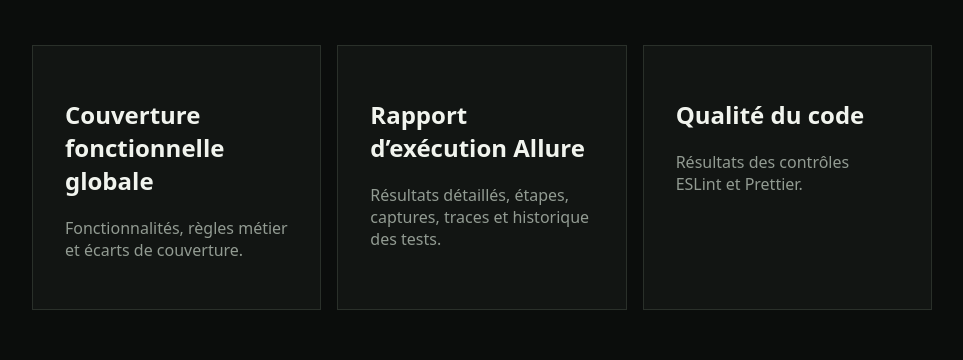
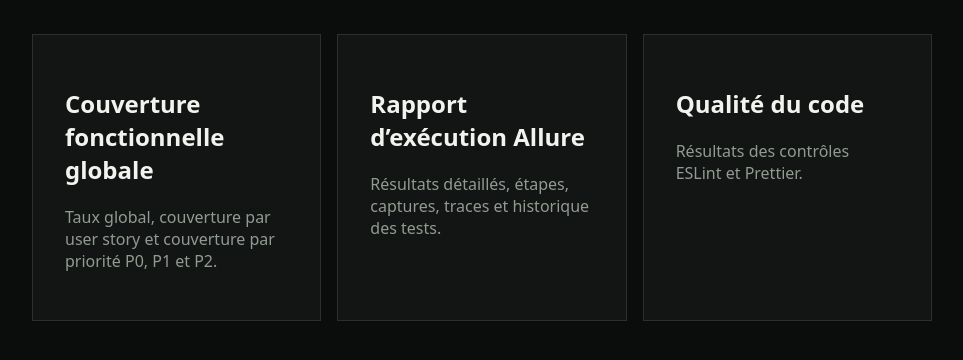
Before and after one commit to maximejoannis/saucedemo-qa-automation, a website: page reports/index.html in a window 1280 px wide. Shown: the part 440-800 px from the top of the page, without its empty margins (158-1121 px from the left). Drawn offline with Linux system fonts and the light colour scheme.

Commit message:
fix(reports): replace inaccurate coverage reports

```diff
--- a/reports/index.html
+++ b/reports/index.html
@@ -65,7 +65,7 @@
       <section class="reports">
         <a href="./coverage/">
           <h2>Couverture fonctionnelle globale</h2>
-          <p>Fonctionnalités, règles métier et écarts de couverture.</p>
+          <p>Taux global, couverture par user story et couverture par priorité P0, P1 et P2.</p>
         </a>
 
         <a href="./allure/">
```
